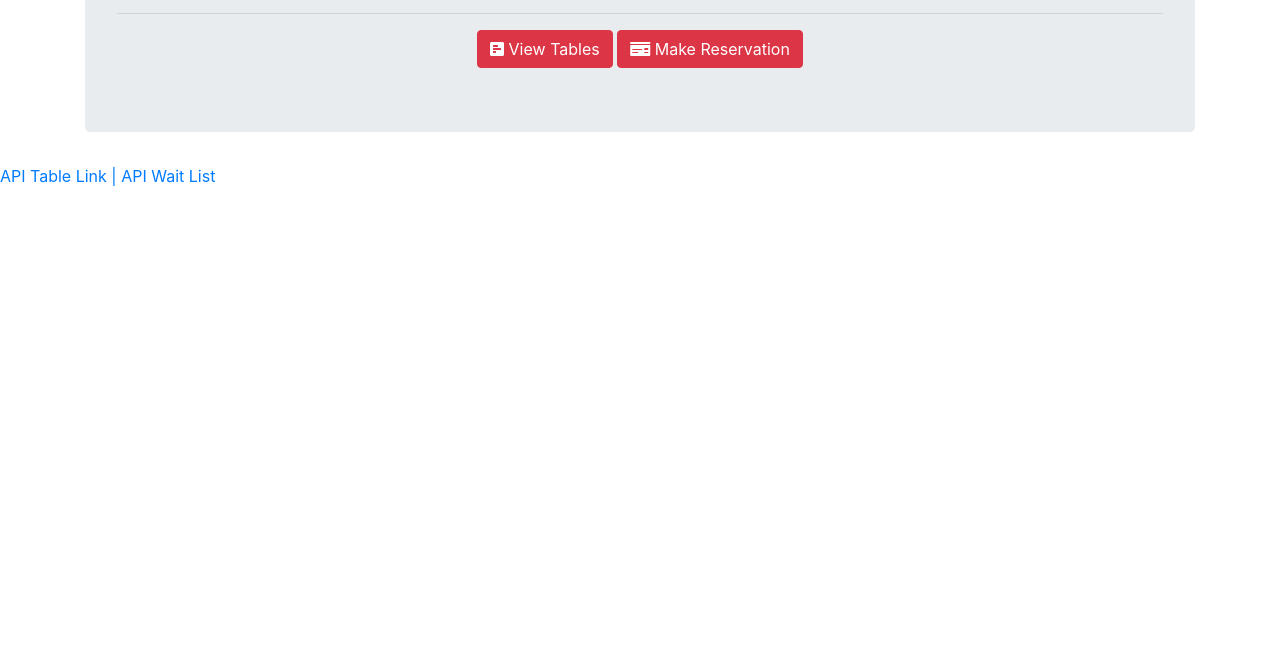
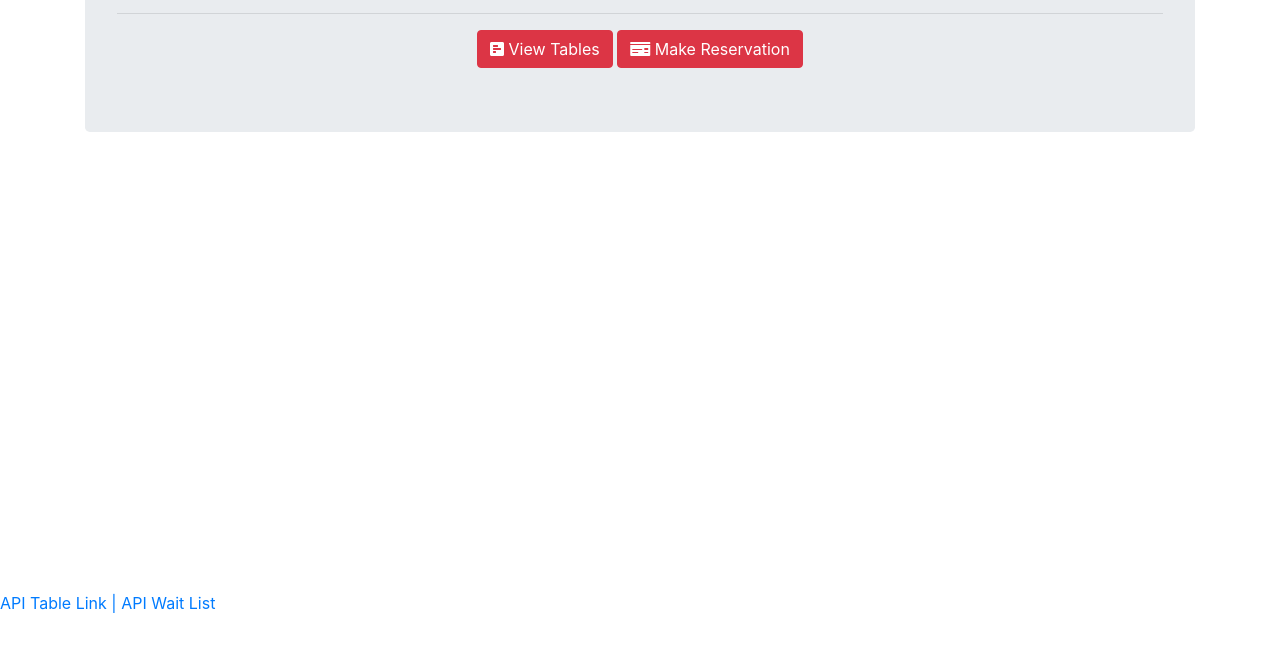
Before and after one commit to Dethrelkeld/waitinglist, a website: page index.html in a window 1280 px wide. Shown: the part 149-800 px from the top of the page. Drawn offline with nearby package versions, Linux system fonts and the light colour scheme.

Commit message:
added style sheet

```diff
--- a/index.html
+++ b/index.html
@@ -9,6 +9,7 @@
     <link rel="stylesheet" href="https://use.fontawesome.com/releases/v5.15.2/css/all.css">
     <link rel="stylesheet" href="https://use.fontawesome.com/releases/v5.15.2/css/v4-shims.css">
     <link rel="stylesheet" href="https://stackpath.bootstrapcdn.com/bootstrap/4.5.2/css/bootstrap.min.css" />
+    <link rel="stylesheet" href="./style.css">
 </head>
 
 <body>
--- /dev/null
+++ b/style.css
@@ -0,0 +1,5 @@
+footer {
+    position:absolute;
+    bottom:0;
+    width:100%;
+    height:60px;
```
Also changed, not shown: reservation.html (+1 -0 lines), tables.html (+1 -0 lines).
